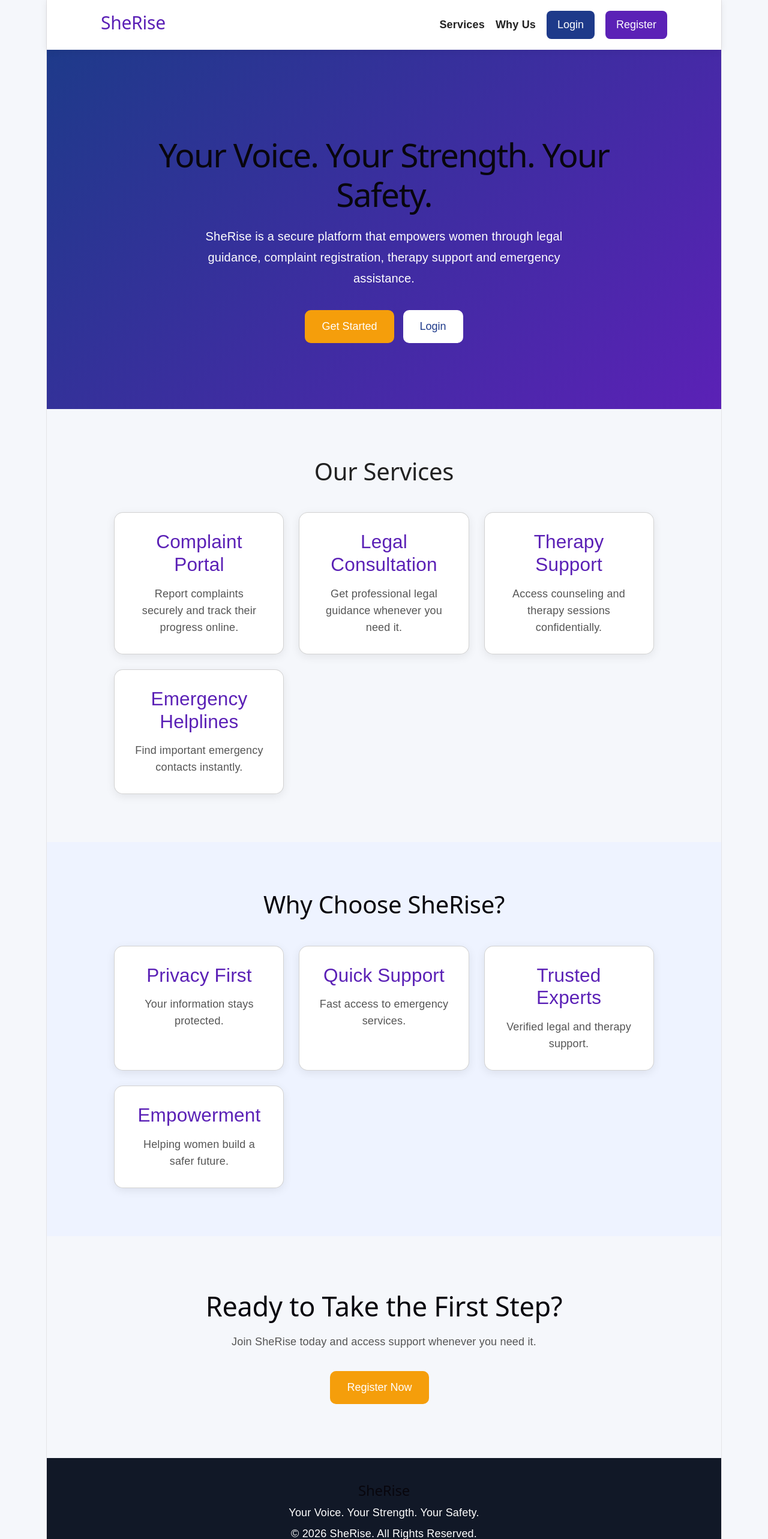
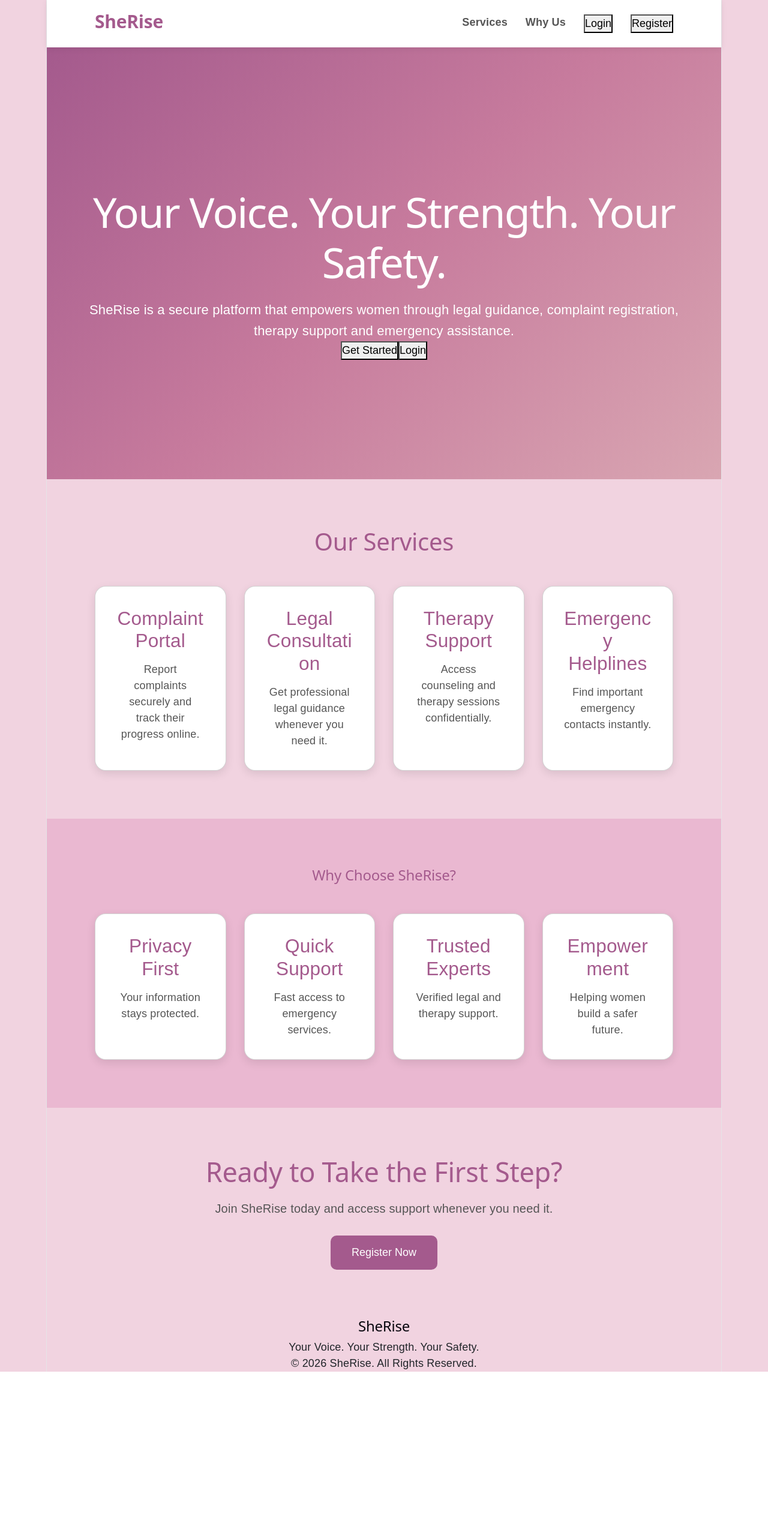
Before and after one commit to lucky-03Sharma/Sherise-, a React app in the folder frontend/: page / in a window 1280 px wide. Shown: the top 2566 px of the page at 60% size. After the commit the page ends 2287 px from the top, so only its background shows below. Built offline with nearby package versions, Linux system fonts and the light colour scheme; the HTML template or start-up script is replaced by a standard one.

Commit message:
final landing page

```diff
--- a/frontend/src/css/Landing.css
+++ b/frontend/src/css/Landing.css
@@ -1,3 +1,5 @@
+/* GENERAL */
+
 *{
     margin:0;
     padding:0;
@@ -6,261 +8,381 @@
 }
 
 body{
-    background:#f5f7fb;
+    background:#F1D3E0;
 }
 
-/* Navbar */
+
+/* NAVBAR */
 
 .navbar{
 
     display:flex;
+
     justify-content:space-between;
+
     align-items:center;
 
-    padding:18px 8%;
+    padding:18px 80px;
 
     background:white;
 
-    box-shadow:0px 2px 12px rgba(0,0,0,.08);
+    box-shadow:0 2px 10px rgba(0,0,0,.08);
+
+    position:sticky;
+
+    top:0;
+
+    z-index:1000;
+
 }
 
 .logo{
 
-    color:#5B21B6;
+    font-size:30px;
 
-    font-size:30px;
+    font-weight:bold;
+
+    color:#A45A8D;
+
 }
 
 .nav-links{
 
     display:flex;
 
-    gap:18px;
+    gap:30px;
 
-    align-items:center;
 }
 
 .nav-links a{
 
     text-decoration:none;
 
-    color:#222;
+    color:#555;
 
     font-weight:bold;
+
+    transition:.3s;
+
 }
 
-.nav-btn{
+.nav-links a:hover{
 
-    padding:10px 18px;
+    color:#A45A8D;
 
-    border:none;
-
-    cursor:pointer;
-
-    border-radius:8px;
 }
 
-.login{
 
-    background:#1E3A8A;
-
-    color:white;
-}
-
-.register{
-
-    background:#5B21B6;
-
-    color:white;
-}
-
-/* Hero */
+/* HERO */
 
 .hero{
 
-    background:linear-gradient(135deg,#1E3A8A,#5B21B6);
+    min-height:90vh;
 
-    color:white;
+    display:flex;
 
-    padding:110px 10%;
+    justify-content:center;
+
+    align-items:center;
+
+    background:
+    linear-gradient(
+    135deg,
+    #A45A8D,
+    #C77B9D,
+    #D9A6B2
+    );
+
+    padding:40px;
+
+}
+
+.hero-content{
+
+    max-width:900px;
 
     text-align:center;
+
+    background:rgba(255,255,255,.15);
+
+    backdrop-filter:blur(12px);
+
+    padding:60px;
+
+    border-radius:25px;
+
+    box-shadow:0 10px 30px rgba(0,0,0,.15);
+
 }
 
 .hero h1{
 
-    font-size:55px;
+    color:white;
+
+    font-size:70px;
 
     margin-bottom:20px;
+
 }
 
 .hero p{
 
-    width:70%;
+    color:white;
 
-    margin:auto;
-
-    font-size:20px;
+    font-size:22px;
 
     line-height:35px;
+
 }
 
-.hero-buttons{
 
-    margin-top:35px;
-}
+/* HERO BUTTONS */
 
-.primary-btn{
+.hero-btn{
 
-    background:#F59E0B;
+    margin-top:30px;
 
-    color:white;
-
-    padding:14px 28px;
-
-    border:none;
-
-    border-radius:10px;
-
-    margin-right:15px;
-
-    cursor:pointer;
-}
-
-.secondary-btn{
-
-    background:white;
-
-    color:#1E3A8A;
-
-    padding:14px 28px;
+    padding:15px 35px;
 
     border:none;
 
     border-radius:10px;
 
     cursor:pointer;
+
+    font-size:18px;
+
+    margin-right:15px;
+
+    transition:.3s;
+
 }
 
-/* Services */
+.primary{
+
+    background:white;
+
+    color:#A45A8D;
+
+}
+
+.secondary{
+
+    background:transparent;
+
+    border:2px solid white;
+
+    color:white;
+
+}
+
+.hero-btn:hover{
+
+    transform:translateY(-4px);
+
+}
+
+
+/* SERVICES */
 
 .services{
 
-    padding:80px 10%;
+    padding:80px;
+
 }
 
 .services h2{
 
     text-align:center;
 
+    color:#A45A8D;
+
+    margin-bottom:50px;
+
     font-size:40px;
 
-    margin-bottom:45px;
-
-    color:#222;
 }
 
 .cards{
 
     display:grid;
 
-    grid-template-columns:repeat(auto-fit,minmax(250px,1fr));
+    grid-template-columns:repeat(4,1fr);
 
-    gap:25px;
+    gap:30px;
+
 }
 
 .card{
 
     background:white;
 
-    padding:30px;
+    padding:35px;
 
-    border-radius:15px;
+    border-radius:18px;
 
-    box-shadow:0px 4px 15px rgba(0,0,0,.08);
+    text-align:center;
+
+    box-shadow:0 5px 15px rgba(0,0,0,.1);
 
     transition:.3s;
+
 }
 
 .card:hover{
 
     transform:translateY(-8px);
+
+}
+.hero-subtitle{
+
+    color:#F9EEF4;          /* soft white */
+
+    opacity:0.9;
+
+    font-size:20px;
+
+    line-height:32px;
+
+    max-width:750px;
+
+    margin:20px auto;
+
+    font-weight:300;
+
 }
 
 .card h3{
 
+    color:#A45A8D;
+
     margin-bottom:15px;
 
-    color:#5B21B6;
 }
 
 .card p{
 
     color:#555;
 
-    line-height:28px;
 }
 
-/* Why */
+
+/* WHY SHERISE */
 
 .why{
 
-    background:#eef3ff;
+    background:#EAB8D1;
 
-    padding:80px 10%;
+    padding:80px;
+
 }
 
 .why h2{
 
     text-align:center;
 
-    margin-bottom:45px;
+    color:#A45A8D;
 
-    font-size:40px;
+    margin-bottom:50px;
+
 }
+
+.why-grid{
+
+    display:grid;
+
+    grid-template-columns:repeat(4,1fr);
+
+    gap:25px;
+
+}
+
+.why-card{
+
+    background:white;
+
+    padding:30px;
+
+    border-radius:18px;
+
+    text-align:center;
+
+}
+
+.why-card h3{
+
+    color:#A45A8D;
+
+    margin-bottom:10px;
+
+}
+
 
 /* CTA */
 
 .cta{
 
-    padding:90px 10%;
+    padding:80px;
 
     text-align:center;
+
 }
 
 .cta h2{
 
+    color:#A45A8D;
+
     font-size:45px;
 
-    margin-bottom:20px;
 }
 
 .cta p{
 
-    margin-bottom:35px;
+    margin-top:20px;
+
+    font-size:20px;
 
     color:#555;
+
 }
 
-/* Footer */
+.cta button{
 
-footer{
+    margin-top:30px;
 
-    background:#111827;
+    padding:15px 35px;
+
+    border:none;
+
+    border-radius:10px;
+
+    background:#A45A8D;
+
+    color:white;
+
+    cursor:pointer;
+
+    transition:.3s;
+
+}
+
+.cta button:hover{
+
+    background:#C77B9D;
+
+}
+
+
+/* FOOTER */
+
+.footer{
+
+    background:#A45A8D;
 
     color:white;
 
     text-align:center;
 
-    padding:40px;
+    padding:30px;
+
 }
-
-footer h2{
-
-    margin-bottom:10px;
-}
-
-footer p{
-
-    margin-top:8px;
-}
--- a/frontend/src/css/Register.css
+++ b/frontend/src/css/Register.css
@@ -1,36 +1,130 @@
+*{
+
+    margin:0;
+
+    padding:0;
+
+    box-sizing:border-box;
+
+}
+
+
 .register-page{
 
-    height: 100vh;
-    display: flex;
-    align-items: center;
-    justify-content: center;
-    background: linear-gradient(
+    min-height:100vh;
+
+    display:flex;
+
+    justify-content:center;
+
+    align-items:center;
+
+    background:
+    linear-gradient(
     135deg,
-        #6f42c1,
-        #d63384
+    #F1D3E0,
+    #EAB8D1
     );
 
+}
+
+
 .register-card{
+
+    background:white;
+
     border:none;
-        border-radius: 20px;
-        padding:20px;
-    };
+
+    border-radius:25px;
+
+    padding:35px;
+
+    box-shadow:0 10px 30px rgba(0,0,0,.15);
+
+}
+
 
 .register-card h2{
-        font-weight: bold;
-        color:#6f42c1;
-        border: none;
-        .btn-primary:hover{
-            background:#5a32a3;
-            transform: scale(1.02);
-            transition: .3s;
+
+    text-align:center;
+
+    color:#A45A8D;
+
+    margin-bottom:25px;
+
+    font-size:35px;
+
 }
-    };
+
 
 .form-control{
-        height: 50px;
-        border-radius: 10px;
-        font-weight: bold;
+
+    height:55px;
+
+    border-radius:10px;
+
+    border:2px solid #EAB8D1;
+
+    transition:.3s;
+
 }
 
+
+.form-control:focus{
+
+    border-color:#A45A8D;
+
+    box-shadow:0 0 10px rgba(164,90,141,.2);
+
 }
+
+
+.btn-primary{
+
+    background:#A45A8D;
+
+    border:none;
+
+    height:52px;
+
+    border-radius:10px;
+
+    transition:.3s;
+
+}
+
+
+.btn-primary:hover{
+
+    background:#C77B9D;
+
+    transform:translateY(-3px);
+
+}
+
+
+.register-card p{
+
+    text-align:center;
+
+    margin-top:20px;
+
+}
+
+
+.register-card a{
+
+    text-decoration:none;
+
+    color:#A45A8D;
+
+    font-weight:bold;
+
+}
+
+
+.register-card a:hover{
+
+    color:#C77B9D;
+
+}
--- a/frontend/src/pages/Login.jsx
+++ /dev/null
@@ -1,32 +0,0 @@
-import { useState } from "react";
-import API from "../services/api";
-import { useNavigate , Link} from "react-router-dom";
-
-export default function Login() {
-  const [form, setForm] = useState({ email: "", password: "",});
-  const navigate = useNavigate();
-
-  const handleLogin = async () => {
-   try{
-    const res = await API.post("/auth/login", form);
-    localStorage.setItem("token", res.data.token);
-    navigate("/dashboard");
-  } catch (err) {
-  console.log(err);
-  console.log(err.response);
-  console.log(err.response?.data);
-  console.log(err.message);
-
-  alert("Login failed");
-}
-  }
-
-  return (
-    <div>
-      <h2>Login</h2>
-      <input placeholder="Email" value={form.email} onChange={(e)=>setForm({...form,email:e.target.value})}/>
-      <input placeholder="Password" type="password" value={form.password} onChange={(e)=>setForm({...form,password:e.target.value})}/>
-      <button onClick={handleLogin}>Login</button>
-    </div>
-  );
-}
```
Also changed, not shown: frontend/src/assets/bg image.png (added). Lines whose indentation alone changed are shown as unchanged.
